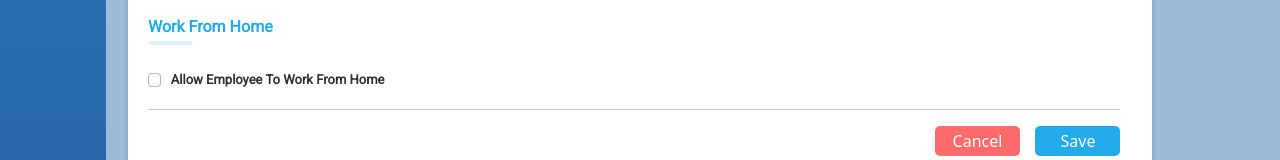
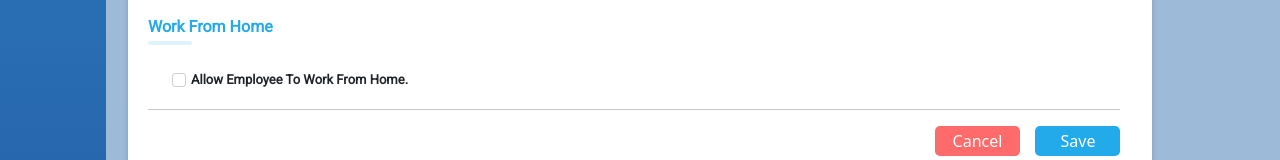
Before and after one commit to maghraby1998/Employees, a React (Create React App) app: page /employees in a window 1280 px wide. Both pictures are taken after typing "Sample" into the empty fields and a click on the button "Add new". Shown: the part 595-755 px from the top of the page. Built offline with nearby package versions, Linux system fonts and the light colour scheme.

Commit message:
custom checkbox

```diff
--- a/src/components/Form.js
+++ b/src/components/Form.js
@@ -1,8 +1,8 @@
 import { useState, useEffect } from 'react';
 import '../css/Form.css';
 import { Col, Row } from 'react-bootstrap';
-import { FontAwesomeIcon } from '@fortawesome/react-fontawesome'
-import { faAngleDown } from '@fortawesome/free-solid-svg-icons'
+import { FontAwesomeIcon } from '@fortawesome/react-fontawesome';
+import { faAngleDown, faCheck } from '@fortawesome/free-solid-svg-icons';
 
 
 const Form = (props) => {
@@ -22,6 +22,10 @@ const Form = (props) => {
         manager     : '',
         workFromHome : false
     })
+
+    useEffect( () => {
+        console.log(employee.workFromHome);
+    }, [employee])
 
     const [error, setError] = useState();
 
@@ -281,10 +285,26 @@ const Form = (props) => {
             <div className='form-category'>
                 <h3 className='category-header'>Work From Home</h3>
                 <div className='category-header-line'></div>
-                <div className='check-box-container'>
-                    <input className='form-check-input' checked={employee.workFromHome} onChange={handleChange} id='workHome' type='checkbox' />
+                <label htmlFor='workHome' className='checkbox-container'>
+                    <input className='check-input' checked={employee.workFromHome} onChange={handleChange} id='workHome' type='checkbox' />
+                        <div className={employee.workFromHome ? 'custom-check-input custom-check-input-active' : 'custom-check-input'}>
+                            {
+                                employee.workFromHome ?
+                                <FontAwesomeIcon className='custom-check-input-icon' icon={faCheck} />
+                                : ''
+                            }
+                        </div>
+                    Allow Employee To Work From Home.
+                </label>
+                {/* <div className='check-box-container'>
+                    <div className='check-input-container'>
+                        <input className='check-input' checked={employee.workFromHome} onChange={handleChange} id='workHome' type='checkbox' />
+                        <div className='custom-check-input'>
+                            <div className='check-input-icon'></div>
+                        </div>
+                    </div>
                     <label className='check-label' htmlFor='workHome'>Allow Employee To Work From Home</label>
-                </div>
+                </div> */}
             </div>
             {/* Work from home */}
             <hr></hr>
--- a/src/css/Employee.css
+++ b/src/css/Employee.css
@@ -72,7 +72,25 @@
     justify-content: flex-start;
     flex-direction: row;
     position: relative;
+    animation-name: animateCard;
+    animation-duration: 1s;
+    animation-fill-mode: forwards;
 }
+
+/* @keyframes animateCard{
+    0%{
+        opacity: 0;
+        transform: translateY(-30px);
+        -webkit-transform: translateY(-30px);
+        -moz-transform: translateY(-30px);
+        -ms-transform: translateY(-30px);
+        -o-transform: translateY(-30px);
+}
+    100%{
+        opacity: 1;
+        transform: translateY(0px);
+}
+} */
 
 .card-margins{
     width: 45px;
@@ -256,6 +274,11 @@
     z-index: 3;
     display: none;
     background-color: white;
+    -webkit-transform: translate(-250px, 5px);
+    -moz-transform: translate(-250px, 5px);
+    -ms-transform: translate(-250px, 5px);
+    -o-transform: translate(-250px, 5px);
+    z-index: 999;
 }
 
 .dropdown-content-active{
--- a/src/css/Form.css
+++ b/src/css/Form.css
@@ -129,7 +129,7 @@ label{
     position: absolute;
     bottom: -80%;
     border-radius: 5px;
-    padding: 6px 6px 0px 6px;
+    padding: 8px 8px 0px 8px;
     text-transform: capitalize;
     background-color: rgb(233, 233, 233);
     color: rgb(221, 1, 1);
@@ -157,11 +157,41 @@ label{
 }
 }
 
-.check-box-container{
+.checkbox-container{
     display: flex;
     align-items: center;
     justify-content: center;
+    flex-direction: row;
     width: max-content;
+    font-family: Roboto;
+    font-size: 13px;
+    font-weight: bold;
+}
+
+.check-input{
+    -webkit-appearance: none;
+    opacity: 0;
+    height: 0;
+    width: 0;
+}
+
+.custom-check-input{
+    height: 14px;
+    width: 14px;
+    border: 1px solid rgb(207, 207, 207);
+    border-radius: 3px;
+    margin-right: 5px;
+    display: grid;
+    place-items: center;
+}
+
+.custom-check-input-active{
+    background-color: #2764ac;
+}
+
+.custom-check-input-icon{
+    color: white;
+    font-size: 10px;
 }
 
 input[type='checkbox']{
```
